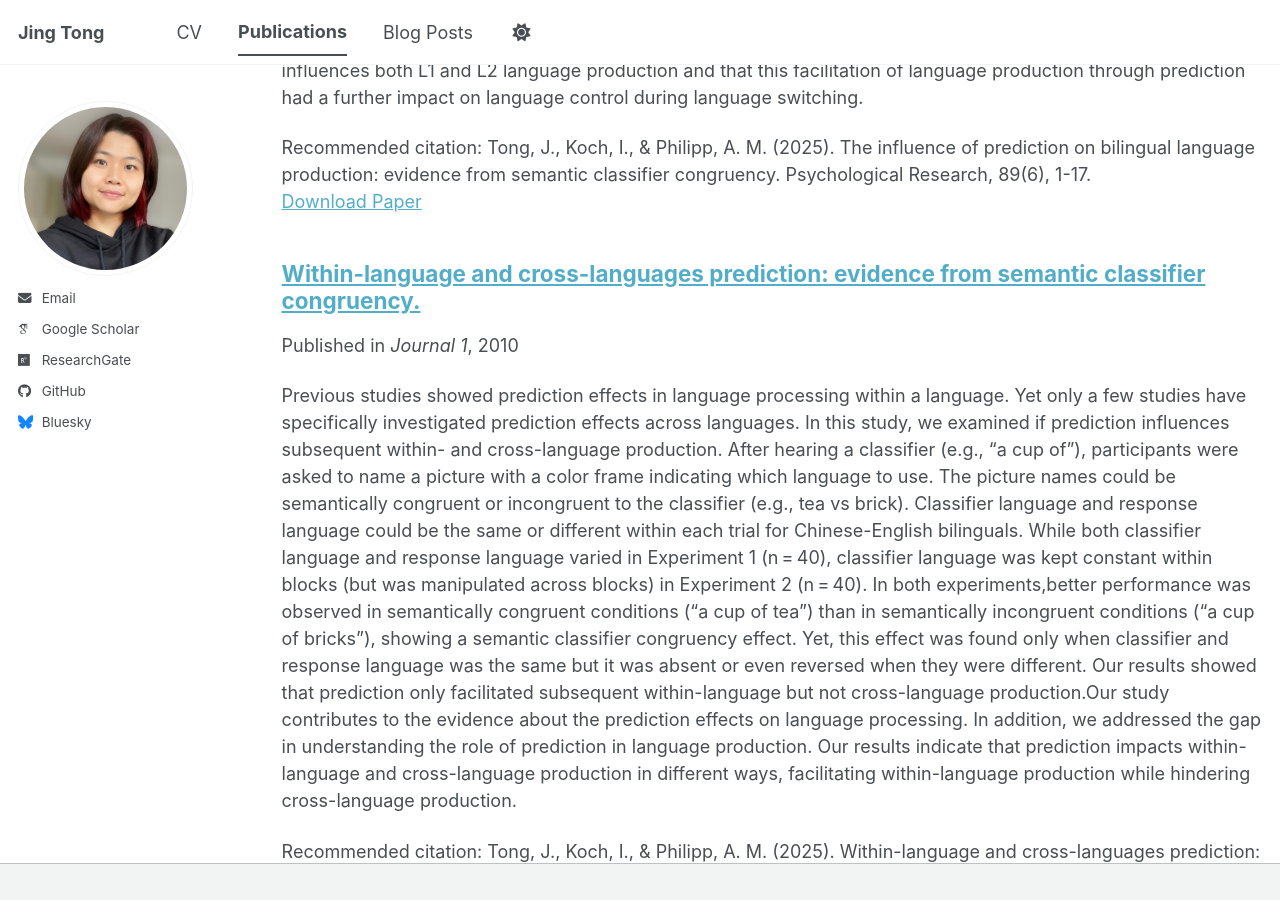
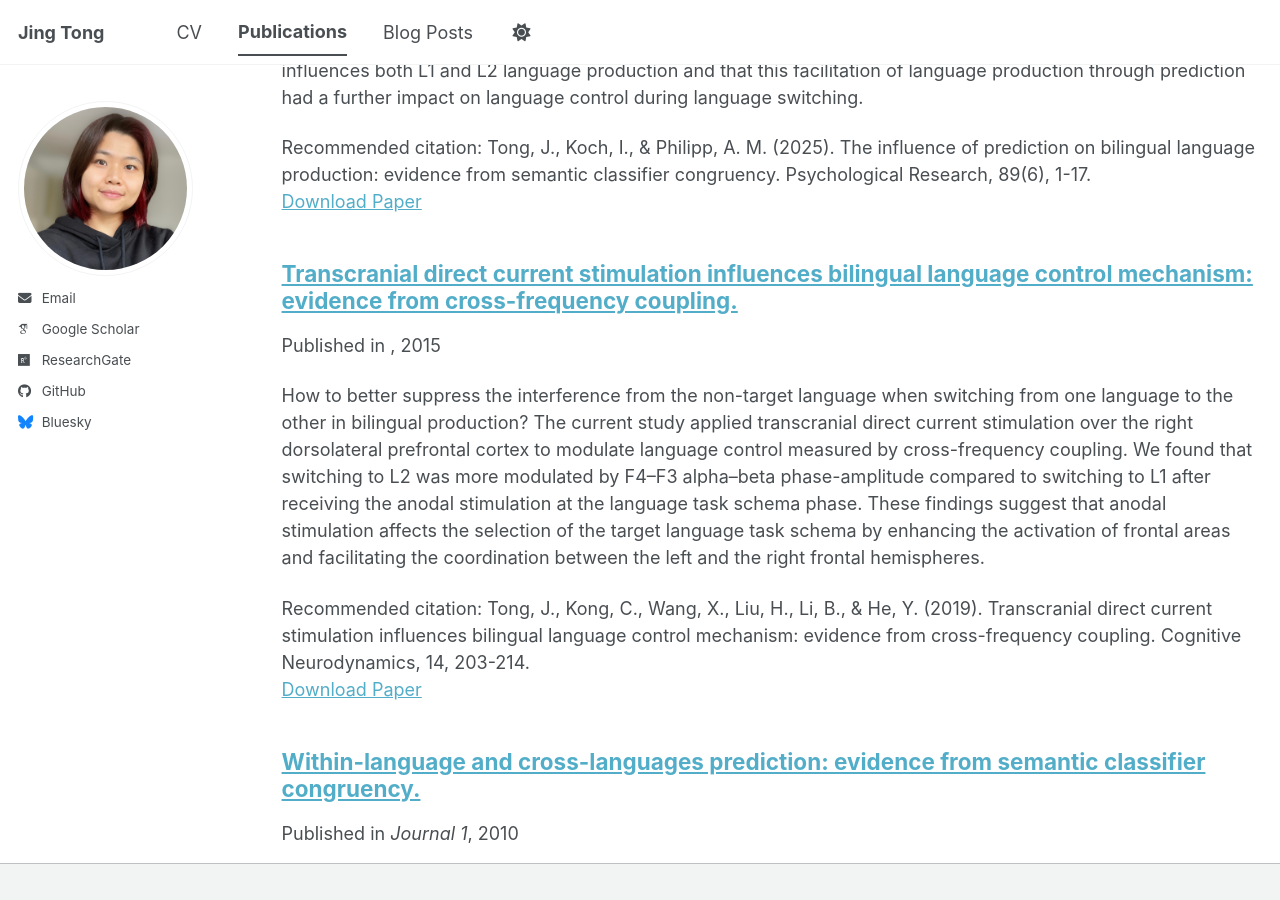
Before and after one commit to JingTong01/jingtong01.github.io, a Jekyll site: the page built from _pages/publications.html, in a window 1280 px wide and 900 px high, scrolled down 615 px. Built offline with Jekyll 4.4.1, drawn with Linux system fonts in a browser that asks for light colours; some web fonts are replaced; a script bundle is joined from its source files by our own code; library files that are not in the unit come from our copies.

Commit message:
Update 2015-10-01-paper-title-number-3.md

```diff
--- a/_publications/2015-10-01-paper-title-number-3.md
+++ b/_publications/2015-10-01-paper-title-number-3.md
@@ -2,8 +2,8 @@
 title: "Transcranial direct current stimulation influences bilingual language control mechanism: evidence from cross-frequency coupling."
 collection: publications
 category: manuscripts
-permalink:(https://doi.org/10.1007/s11571-019-09561-w)
-excerpt: 'This paper is about the number 3. The number 4 is left for future work.'
+permalink: https://doi.org/10.1007/s11571-019-09561-w
+excerpt: 'How to better suppress the interference from the non-target language when switching from one language to the other in bilingual production? The current study applied transcranial direct current stimulation over the right dorsolateral prefrontal cortex to modulate language control measured by cross-frequency coupling. We found that switching to L2 was more modulated by F4–F3 alpha–beta phase-amplitude compared to switching to L1 after receiving the anodal stimulation at the language task schema phase. These findings suggest that anodal stimulation affects the selection of the target language task schema by enhancing the activation of frontal areas and facilitating the coordination between the left and the right frontal hemispheres.'
 paperurl: 'https://academicpages.github.io/files/ Transcranial direct current stimulation influences bilingual language control mechanism.pdf'
 citation: 'Tong, J., Kong, C., Wang, X., Liu, H., Li, B., & He, Y. (2019). Transcranial direct current stimulation influences bilingual language control mechanism: evidence from cross-frequency coupling. Cognitive Neurodynamics, 14, 203-214.'
 ---
```
